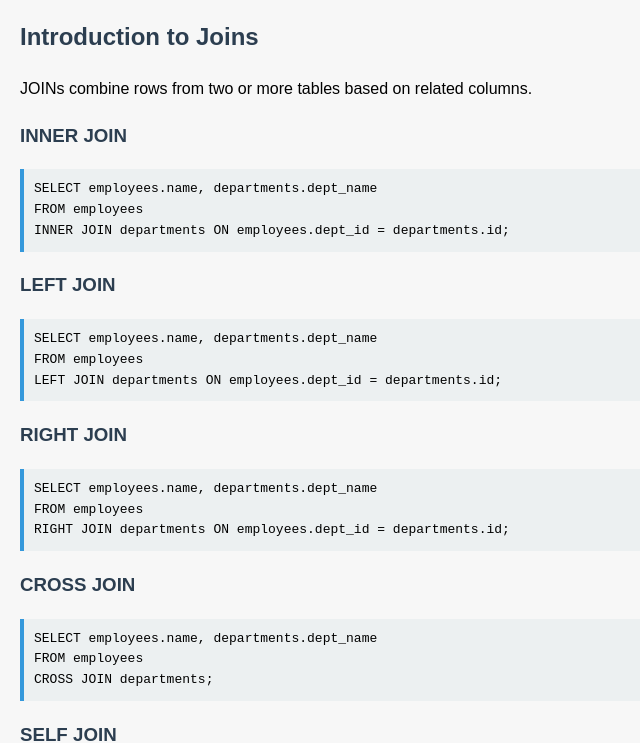
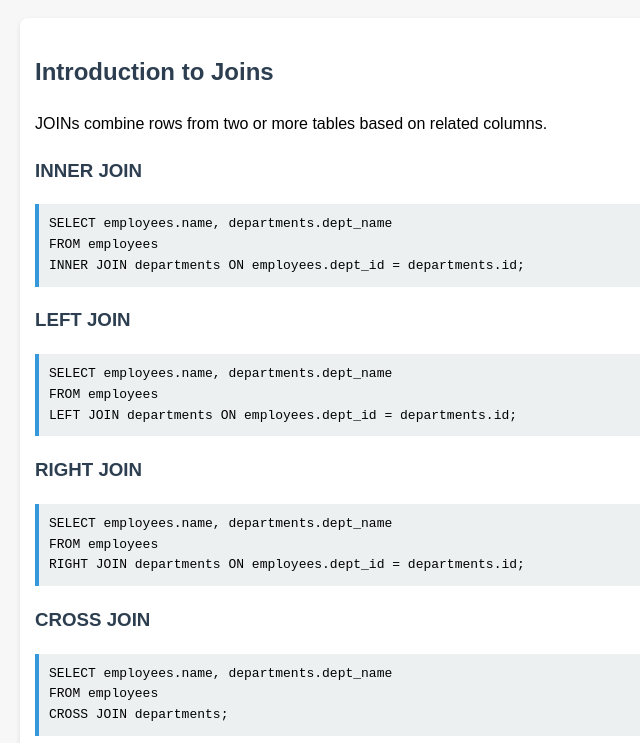
Before and after one commit to ramisys/ADS_CheatSheet, a plain HTML site: page lesson1.html in a window 1280 px wide. Shown: the part 76-819 px from the top of the page, without its empty margins (0-640 px from the left). Drawn offline with Linux system fonts and the light colour scheme.

Commit message:
Updated style.css

```diff
--- a/css/style.css
+++ b/css/style.css
@@ -39,3 +39,11 @@ a.lesson-box:hover {
     transform: translateY(-3px);
     box-shadow: 0 4px 10px #aaa;
 }
+
+.section {
+      background: #fff;
+      padding: 15px;
+      margin-bottom: 20px;
+      border-radius: 8px;
+      box-shadow: 0 2px 5px rgba(0,0,0,0.1);
+}
```
